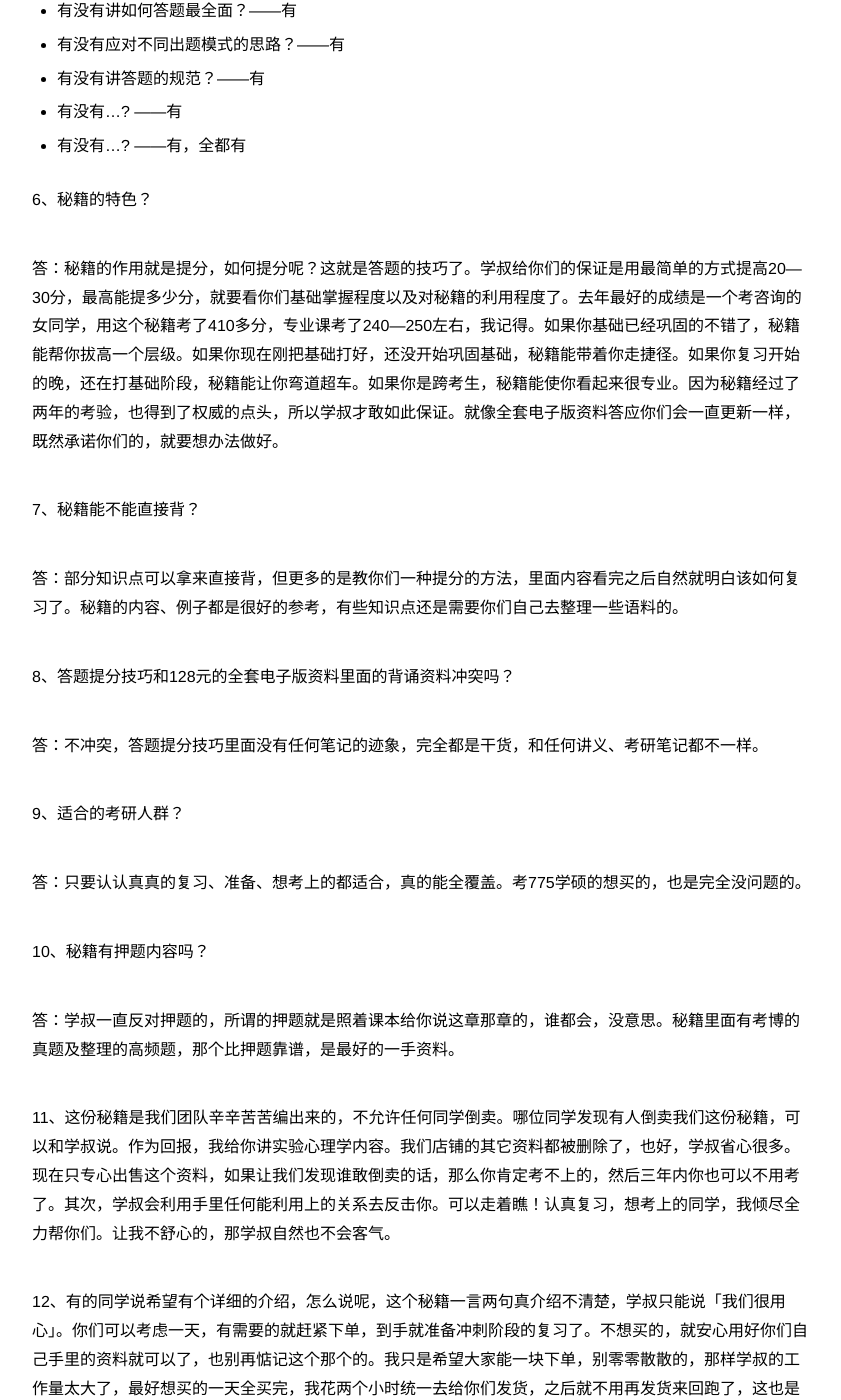
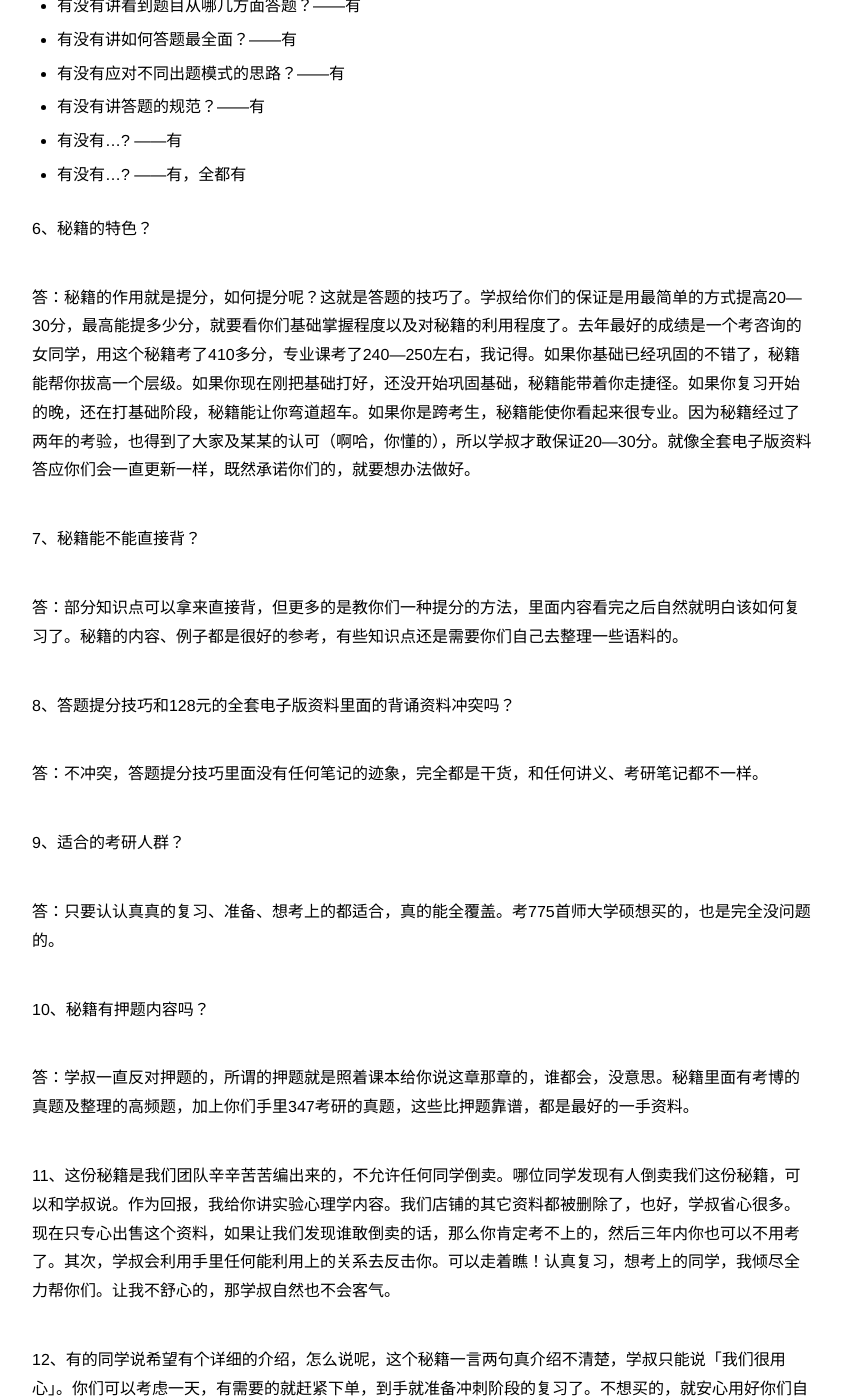
Before and after one commit to zapp926/cnu.github.io, a Jekyll site: the page built from _posts/2018-11-04-skill.md, in a window 1280 px wide and 1400 px high, scrolled down 1990 px. Shown: the whole window, without its empty margins (218-1059 px from the left). Built offline with Jekyll 4.4.1, drawn with Linux system fonts in a browser that asks for light colours; some of the changed text lies outside the part shown.

Commit message:
add blog

```diff
--- a/_posts/2018-11-04-skill.md
+++ b/_posts/2018-11-04-skill.md
@@ -49,7 +49,7 @@ description: 对秘籍的最高评价「这是一本我绝不想让我的竞争
 
 * 秘籍369元，顺丰包邮，拍下两天左右发货。可能有的同学觉得价格稍高，大家都知道学叔这里最重视性价比了，这份秘籍的分量、对你们的帮助和价值都远远高于这个价格。这个价格可能还不到其他机构的一个零头，但提分效果是显而易见的。
 
-* 学叔是真心建议大家买，价格能不能接受就看你们自己了，买不买都没关系。但咱们先说好，这个资料不允许退货，犹豫不决的就干脆别买了，免得后面又找学叔麻烦。我宁可少买一份，也不想给自己找不自在。
+* 学叔是真心建议大家买，价格能不能接受就看你们自己了，买不买都没关系。但咱们先说好，这个资料不允许退货，不允许退货，不允许退货，犹豫不决的就干脆别买了，免得后面又找学叔麻烦。淘宝的七天无理由，我没办法改，所以你们要想好，该说的学叔都说在前面。我宁可少买一份，也不想给自己找不自在。
 
 5、同学问答？
 
@@ -67,7 +67,7 @@ description: 对秘籍的最高评价「这是一本我绝不想让我的竞争
 
 6、秘籍的特色？
 
-答：秘籍的作用就是提分，如何提分呢？这就是答题的技巧了。学叔给你们的保证是用最简单的方式提高20—30分，最高能提多少分，就要看你们基础掌握程度以及对秘籍的利用程度了。去年最好的成绩是一个考咨询的女同学，用这个秘籍考了410多分，专业课考了240—250左右，我记得。如果你基础已经巩固的不错了，秘籍能帮你拔高一个层级。如果你现在刚把基础打好，还没开始巩固基础，秘籍能带着你走捷径。如果你复习开始的晚，还在打基础阶段，秘籍能让你弯道超车。如果你是跨考生，秘籍能使你看起来很专业。因为秘籍经过了两年的考验，也得到了权威的点头，所以学叔才敢如此保证。就像全套电子版资料答应你们会一直更新一样，既然承诺你们的，就要想办法做好。
+答：秘籍的作用就是提分，如何提分呢？这就是答题的技巧了。学叔给你们的保证是用最简单的方式提高20—30分，最高能提多少分，就要看你们基础掌握程度以及对秘籍的利用程度了。去年最好的成绩是一个考咨询的女同学，用这个秘籍考了410多分，专业课考了240—250左右，我记得。如果你基础已经巩固的不错了，秘籍能帮你拔高一个层级。如果你现在刚把基础打好，还没开始巩固基础，秘籍能带着你走捷径。如果你复习开始的晚，还在打基础阶段，秘籍能让你弯道超车。如果你是跨考生，秘籍能使你看起来很专业。因为秘籍经过了两年的考验，也得到了大家及某某的认可（啊哈，你懂的），所以学叔才敢保证20—30分。就像全套电子版资料答应你们会一直更新一样，既然承诺你们的，就要想办法做好。
 
 7、秘籍能不能直接背？
 
@@ -79,11 +79,11 @@ description: 对秘籍的最高评价「这是一本我绝不想让我的竞争
 
 9、适合的考研人群？
 
-答：只要认认真真的复习、准备、想考上的都适合，真的能全覆盖。考775学硕的想买的，也是完全没问题的。
+答：只要认认真真的复习、准备、想考上的都适合，真的能全覆盖。考775首师大学硕想买的，也是完全没问题的。
 
 10、秘籍有押题内容吗？
 
-答：学叔一直反对押题的，所谓的押题就是照着课本给你说这章那章的，谁都会，没意思。秘籍里面有考博的真题及整理的高频题，那个比押题靠谱，是最好的一手资料。
+答：学叔一直反对押题的，所谓的押题就是照着课本给你说这章那章的，谁都会，没意思。秘籍里面有考博的真题及整理的高频题，加上你们手里347考研的真题，这些比押题靠谱，都是最好的一手资料。
 
 11、这份秘籍是我们团队辛辛苦苦编出来的，不允许任何同学倒卖。哪位同学发现有人倒卖我们这份秘籍，可以和学叔说。作为回报，我给你讲实验心理学内容。我们店铺的其它资料都被删除了，也好，学叔省心很多。
 现在只专心出售这个资料，如果让我们发现谁敢倒卖的话，那么你肯定考不上的，然后三年内你也可以不用考了。其次，学叔会利用手里任何能利用上的关系去反击你。可以走着瞧！认真复习，想考上的同学，我倾尽全力帮你们。让我不舒心的，那学叔自然也不会客气。
```
